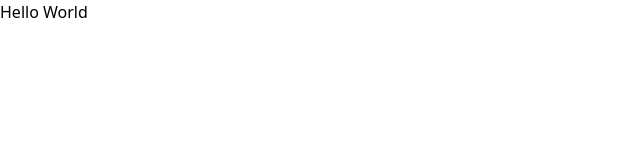
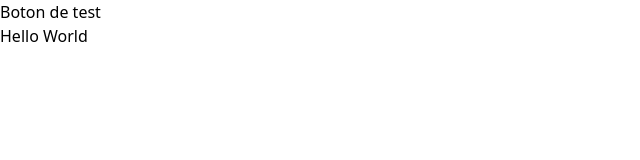
Before and after one commit to No-Country/c16-12-t-node-react, a React (Vite) app in the folder front/: page / in a window 1280 px wide. Shown: the top 160 px of the page, without its empty margins (0-640 px from the left). Built offline with nearby package versions, Linux system fonts and the light colour scheme.

Commit message:
For pull

```diff
--- a/front/src/App.jsx
+++ b/front/src/App.jsx
@@ -1,6 +1,8 @@
+import Button from "./components/atom/button"
 function App() {
   return (
     <>
+      <Button />
       <h1>Hello World</h1>
     </>
   )
--- /dev/null
+++ b/front/src/components/atom/button.jsx
@@ -0,0 +1,6 @@
+export default function button() {
+    return (
+        <button className="w-10 h-10"
+        > Boton de test </button>
+    );
+};
```
Also changed, not shown: front/src/components/atom/asd.jsx (added).
